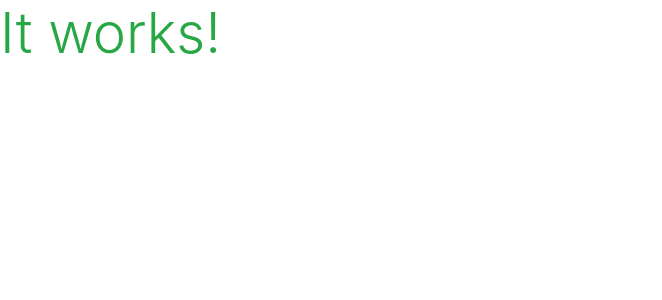
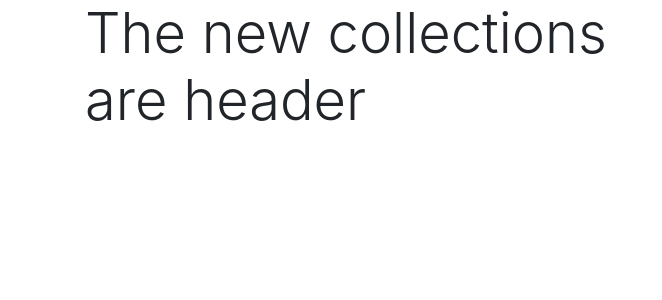
Before and after one commit to rachel-o-donnell/booutique-ado, a Django app: page / in a window 1280 px wide. Shown: the top 300 px of the page, without its empty margins (0-662 px from the left). Run offline with Django 3.2, Linux system fonts and the light colour scheme.

Commit message:
Add homepage content

```diff
--- a/home/templates/home/index.html
+++ b/home/templates/home/index.html
@@ -1,7 +1,25 @@
 {% extends "base.html" %}
 {% load static %}
 
+{% block page_header %}
+<div class="container header-container">
+    <div class="row">
+        <div class="col">
+
+        </div>
+    </div>
+</div>
+{% endblock %}
+
 {% block content %}
-<h1 class="display-4 text-success">It works!</h1>
-
+<div class="container h-100">
+    <div class="row h100">
+        <div class="col-7 col-md-6 my-auto">
+            <h1 class="display-4 logo-font text-black">The new collections are header</h1>
+            <div class="my-5">
+                <h4><a href="" class="shop-now btn btn-lg rounded-0 text-uppercase py-3"></a></h4>
+            </div>
+        </div>
+    </div>
+</div>
 {% endblock %}
```
